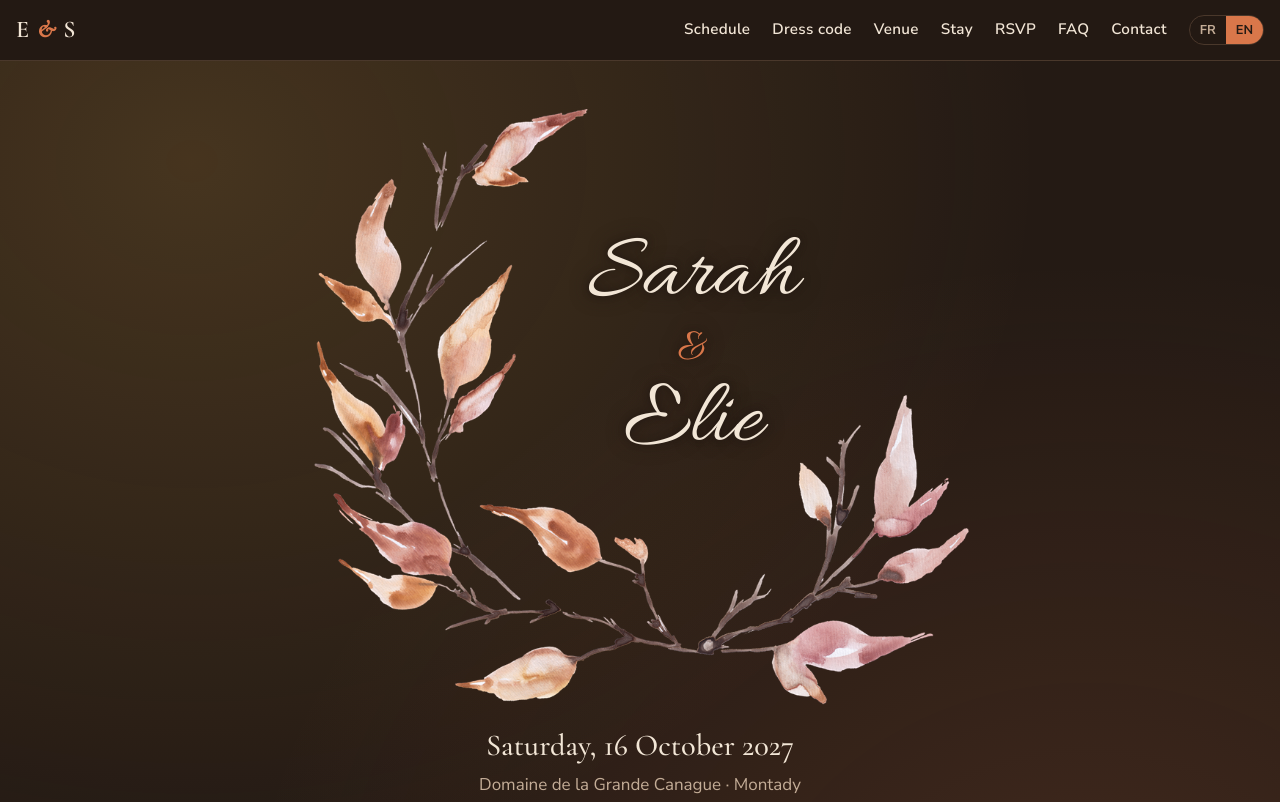
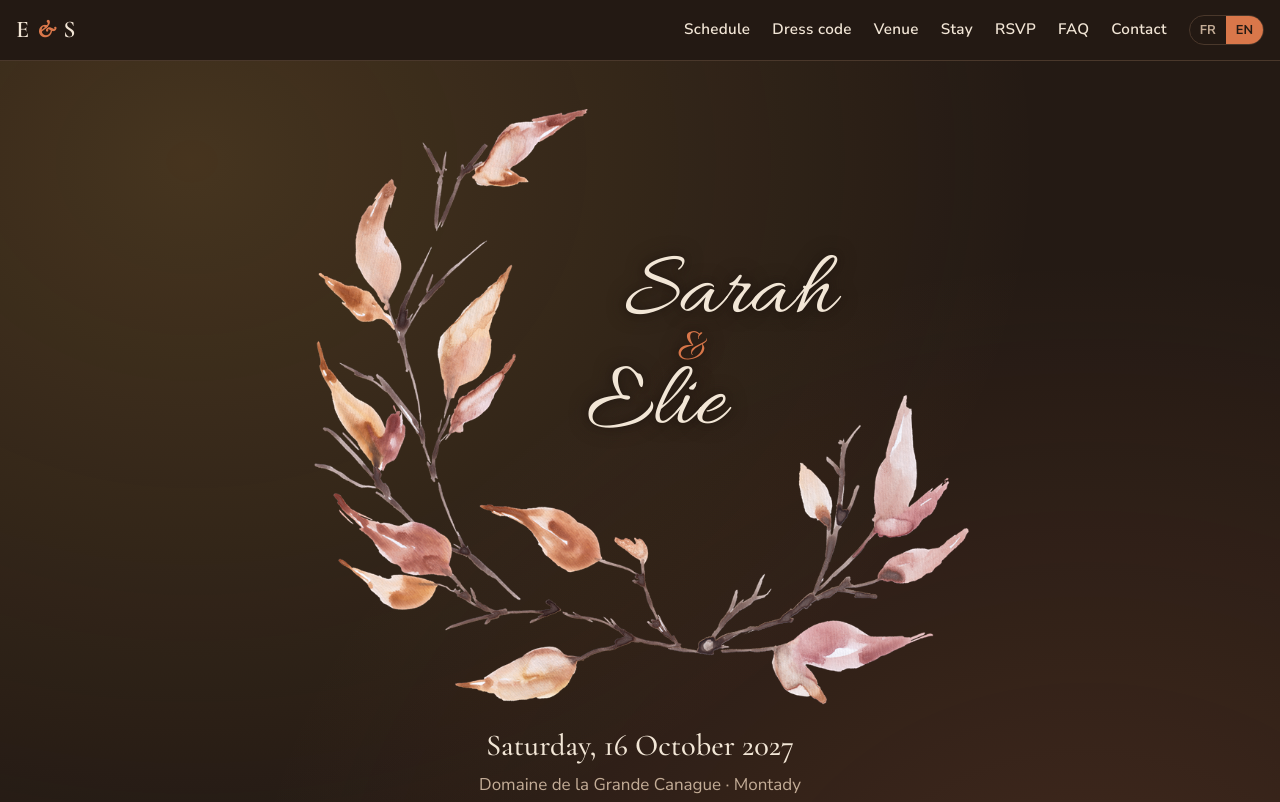
Before and after one commit to haerod/elie-et-sarah, a plain HTML site: page index.html in a window 1280 px wide. Shown: the top 802 px of the page. Drawn offline with nearby package versions, Linux system fonts and the light colour scheme.

Commit message:
Tighten and stagger the hero names
Halve the line spacing and shift Sarah right and Elie left, keeping
both names clear of the wreath.

Co-Authored-By: Claude Opus 5.5 <noreply@anthropic.com>

```diff
--- a/css/style.css
+++ b/css/style.css
@@ -150,12 +150,15 @@ a { color: var(--accent); }
 .hero-title > :not(.hero-wreath) { position: relative; text-shadow: 0 0 18px var(--bg), 0 0 6px var(--bg); }
 
 .hero-names {
-  font-family: var(--font-script); font-weight: 400; line-height: 1.05;
+  font-family: var(--font-script); font-weight: 400; line-height: .8;
   font-size: clamp(3.2rem, 15vw, 5.8rem); color: var(--text); margin: 0;
   white-space: nowrap;
 }
-/* One name per line, with the ampersand on its own line at half size */
-.hero-names span { display: block; color: var(--accent); font-size: .5em; }
+/* One name per line, staggered, with the ampersand on its own line at half size */
+.hero-names span { display: block; }
+.hero-names .name-1 { transform: translateX(.4em); }
+.hero-names .name-2 { transform: translateX(-.4em); }
+.hero-names .amp { color: var(--accent); font-size: .5em; }
 .hero-date { font-family: var(--font-title); font-size: clamp(1.4rem, 4vw, 1.9rem); margin: .3em 0 0; }
 .hero-place { color: var(--muted); margin-bottom: 1.5em; }
 
--- a/index.html
+++ b/index.html
@@ -38,7 +38,7 @@
   <section id="accueil" class="hero">
     <div class="hero-title">
       <img class="hero-wreath" src="assets/wreath.png" alt="" width="900" height="822">
-      <h1 class="hero-names">Sarah <span>&amp;</span> Elie</h1>
+      <h1 class="hero-names"><span class="name-1">Sarah</span> <span class="amp">&amp;</span> <span class="name-2">Elie</span></h1>
     </div>
     <p class="hero-date" data-i18n="hero.date"></p>
     <p class="hero-place">Domaine de la Grande Canague · Montady</p>
```
